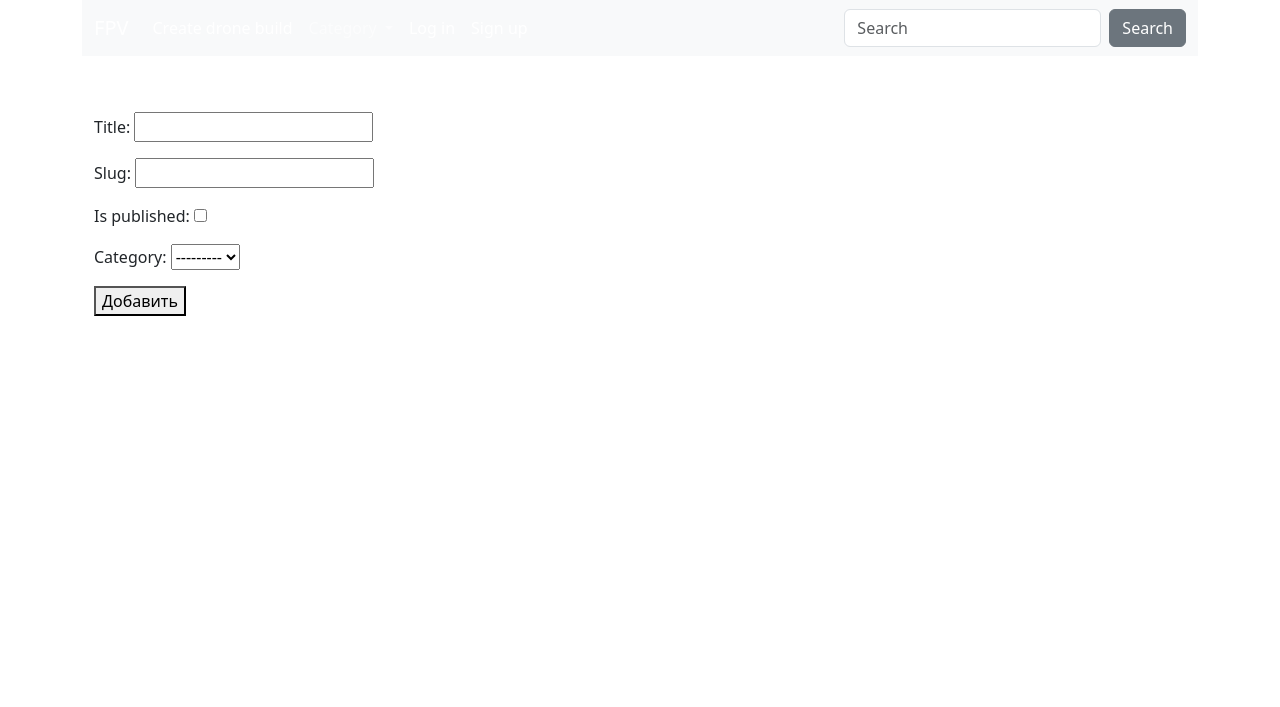
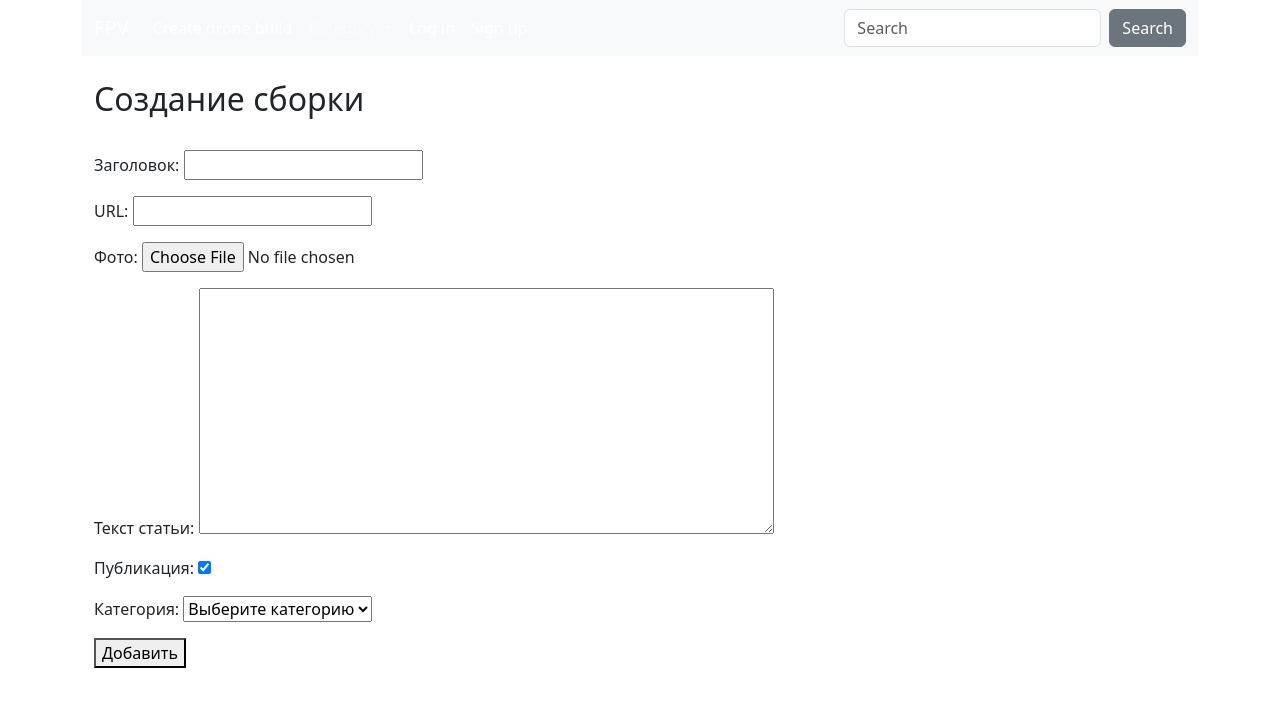
Before and after one commit to ivanprofpv/fpv_py, a Django app: page /add/ in a window 1280 px wide. Shown: the top 707 px of the page. Run offline with Django 4.2, Linux system fonts and the light colour scheme; data that the repository does not hold is empty; some libraries are stand-ins or nearby versions.

Commit message:
rebuild base form. Added upload foto

```diff
--- a/drone/forms.py
+++ b/drone/forms.py
@@ -1,10 +1,15 @@
 from django import forms
+
 from .models import *
 
-class AddDroneForm(forms.Form):
-    title = forms.CharField(max_length=255)
-    slug = forms.SlugField(max_length=255)
-    content = forms.CharField
-    #drone_photo = forms.ImageField(upload_to="photos/%Y/%m/%d")
-    is_published = forms.BooleanField()
-    category = forms.ModelChoiceField(queryset=Category.objects.all())
+class AddDroneForm(forms.ModelForm):
+    def __init__(self, *args, **kwargs):
+        super().__init__(*args, **kwargs)
+        self.fields['category'].empty_label = 'Выберите категорию'
+    class Meta:
+        model = Drone
+        fields = ['title', 'slug', 'drone_photo', 'content', 'is_published', 'category']
+        widgets = {
+            'title': forms.TextInput(attrs={'class': 'form-input'}),
+            'content': forms.Textarea(attrs={'cols': 60, 'rows': 10})
+        }
--- a/drone/templates/drone/add_drone.html
+++ b/drone/templates/drone/add_drone.html
@@ -7,7 +7,7 @@
 {% block content %}
     <h2>{{ title }}</h2>
     <br>
-    <form action="{% url 'add_drone' %}" method="post">
+    <form action="{% url 'add_drone' %}" method="post" enctype="multipart/form-data">
         {% csrf_token %}
         {{ form.as_p }}
         <button type="submit">Добавить</button>
--- a/drone/urls.py
+++ b/drone/urls.py
@@ -1,5 +1,8 @@
+
+from django.conf.urls.static import static
 from django.urls import path
 
+from buildfpv import settings
 from .views import *
 
 urlpatterns = [
@@ -7,4 +10,4 @@ urlpatterns = [
     path('drone/<slug:drone_slug>/', show_post, name='drone'),
     path('category/<slug:category_slug>/', show_category, name='category'),
     path('add/', add_drone, name='add_drone'),
-]
+] + static(settings.MEDIA_URL, document_root=settings.MEDIA_ROOT)
--- a/drone/views.py
+++ b/drone/views.py
@@ -1,5 +1,5 @@
 from django.http import HttpResponse, HttpResponseNotFound
-from django.shortcuts import render, get_object_or_404
+from django.shortcuts import render, get_object_or_404, redirect
 from django.contrib import messages
 
 from .forms import AddDroneForm
@@ -38,9 +38,10 @@ def show_category(request, category_slug):
 
 def add_drone(request):
     if request.method == 'POST':
-        drone_form = AddDroneForm(request.POST)
-        if drone_form.is_valid():
-            drone_form.save()
+        form = AddDroneForm(request.POST, request.FILES)
+        if form.is_valid():
+            form.save()
+            return redirect('home')
     else:
-        drone_form = AddDroneForm()
-    return render(request, 'drone/add_drone.html', {'form': drone_form})
+        form = AddDroneForm()
+    return render(request, 'drone/add_drone.html', {'form': form, 'title': 'Создание сборки'})
```
